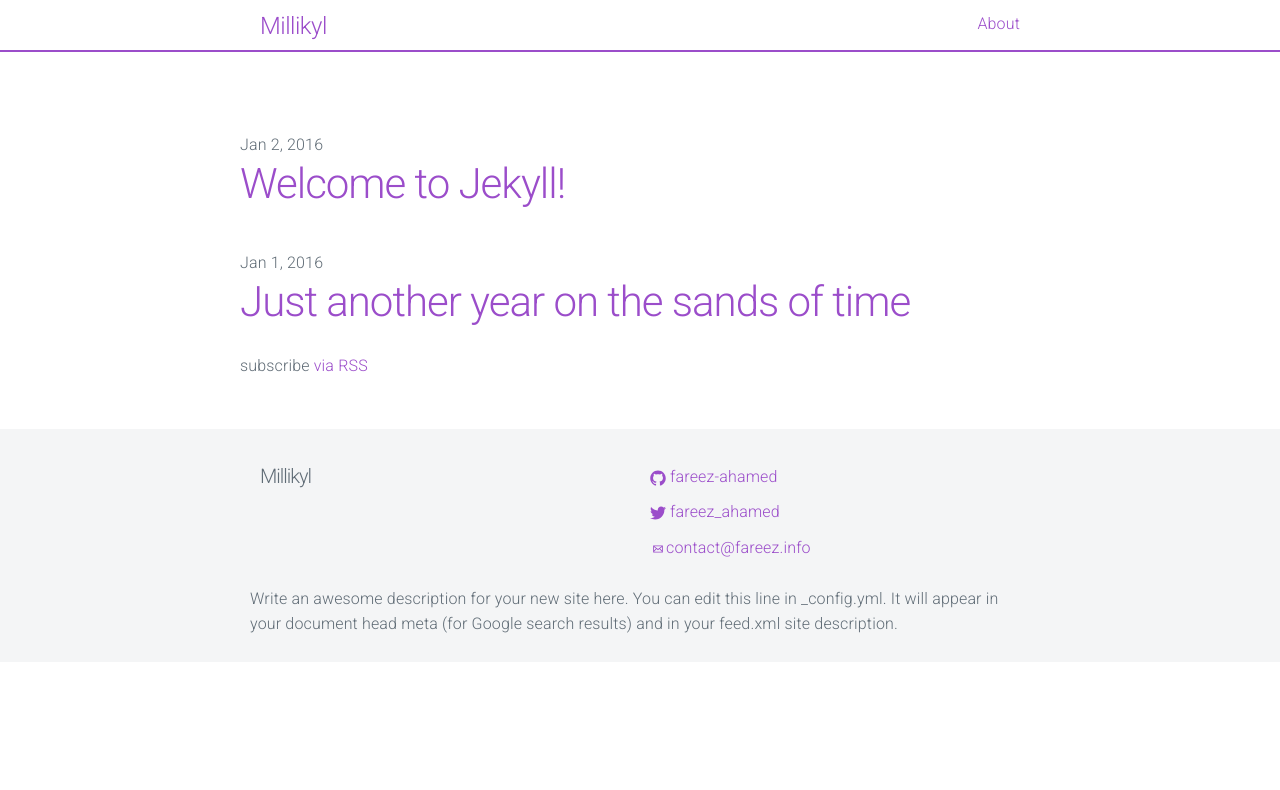
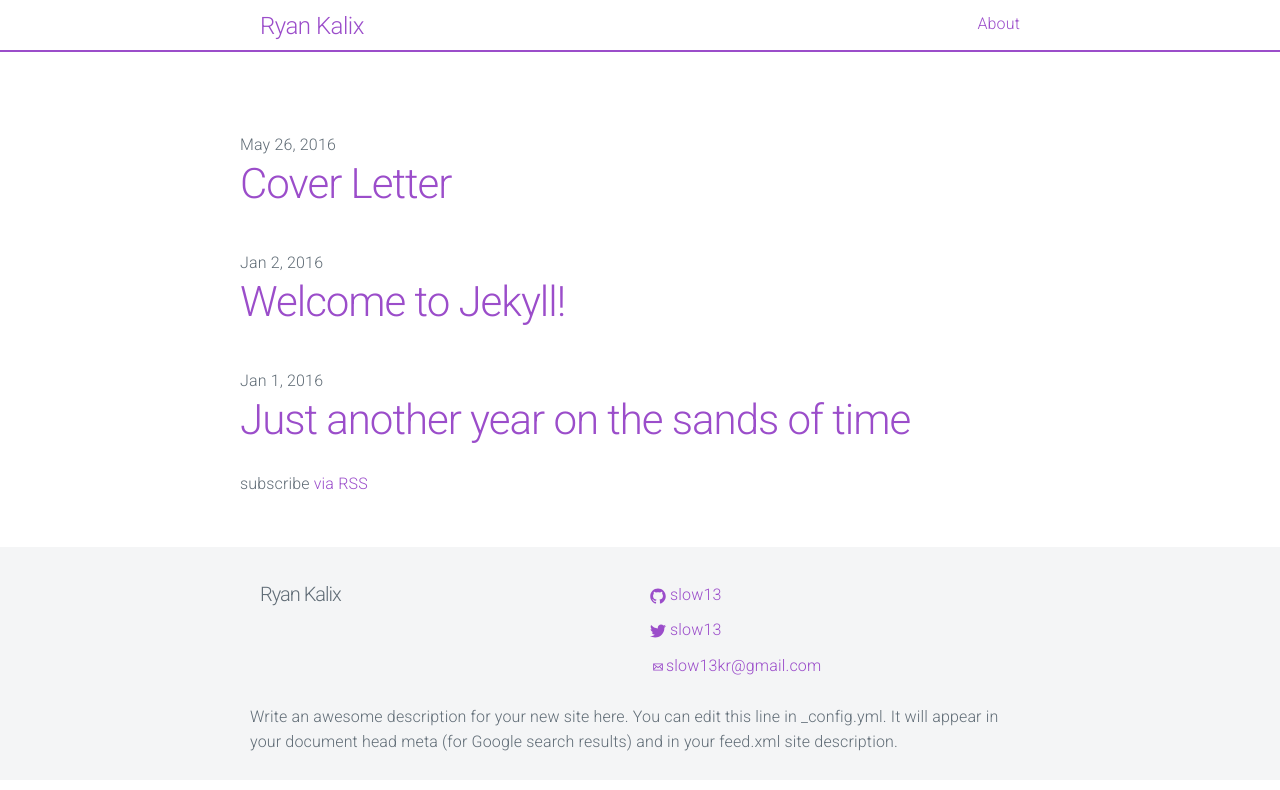
Before and after one commit to slow13/slow13.github.io, a Jekyll site: the page built from index.html, in a window 1280 px wide. Shown: the top 790 px of the page. Built offline with Jekyll 4.4.1, drawn with Linux system fonts in a browser that asks for light colours.

```diff
--- a/_config.yml
+++ b/_config.yml
@@ -6,16 +6,16 @@
 # 'jekyll serve'. If you change this file, please restart the server process.
 
 # Site settings
-title: Millikyl
-email: contact@fareez.info
+title: Ryan Kalix
+email: slow13kr@gmail.com
 description: > # this means to ignore newlines until "baseurl:"
   Write an awesome description for your new site here. You can edit this
   line in _config.yml. It will appear in your document head meta (for
   Google search results) and in your feed.xml site description.
 baseurl: "" # the subpath of your site, e.g. /blog
 url: "" # the base hostname & protocol for your site
-twitter_username: fareez_ahamed
-github_username:  fareez-ahamed
+twitter_username: slow13
+github_username:  slow13
 
 # Build settings
 markdown: kramdown
```
Also changed, not shown: _posts/2016-05-26-cover-letter.md (added, +8 -0 lines).
